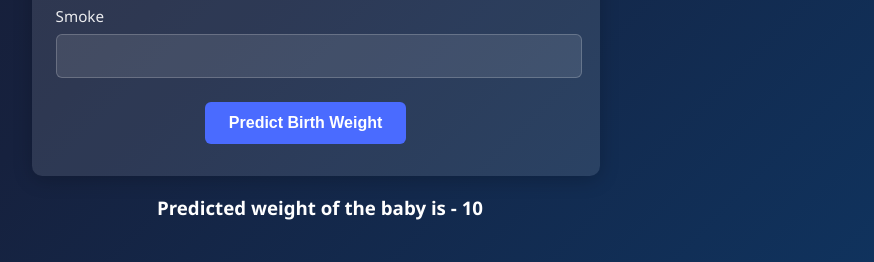
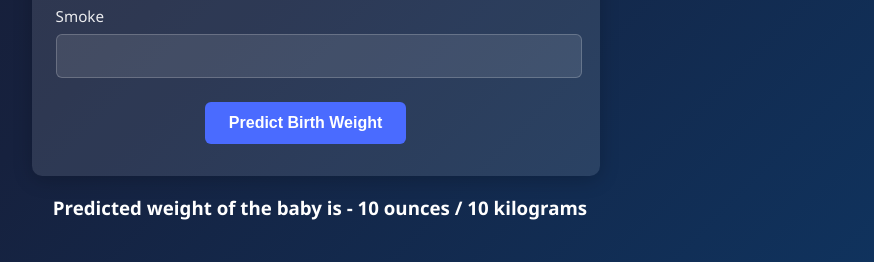
Before and after one commit to manmit-s/birth-weight-predictor, a Flask app: template templates/index.html in a window 1280 px wide. Shown: the part 578-840 px from the top of the page, without its empty margins (320-1194 px from the left). Run offline with Flask 3, Linux system fonts and the light colour scheme; the template is opened without the code that fills it: most values are stand-ins (such as "Sample title", 1, 10 or a date in 2020).

Commit message:
weight in kg added

```diff
--- a/app.py
+++ b/app.py
@@ -43,10 +43,12 @@ def get_prediction():
     prediction = model.predict(baby_df)
     prediction = round(float(prediction), 2)
 
+    wt_kg = prediction * 0.283495
+
     #return response in a json format
     response = {"Prediction" : prediction}
 
-    return render_template("index.html", prediction = prediction)
+    return render_template("index.html", prediction = prediction, wt_kg = wt_kg)
 
 
 
--- a/templates/index.html
+++ b/templates/index.html
@@ -29,6 +29,6 @@
 
         <button type="submit">Predict Birth Weight</button>
     </form>
-    <h3>Predicted weight of the baby is - {{prediction}}</h3>
+    <h3>Predicted weight of the baby is - {{prediction}} ounces / {{wt_kg}} kilograms</h3>
 </body>
 </html>
```
